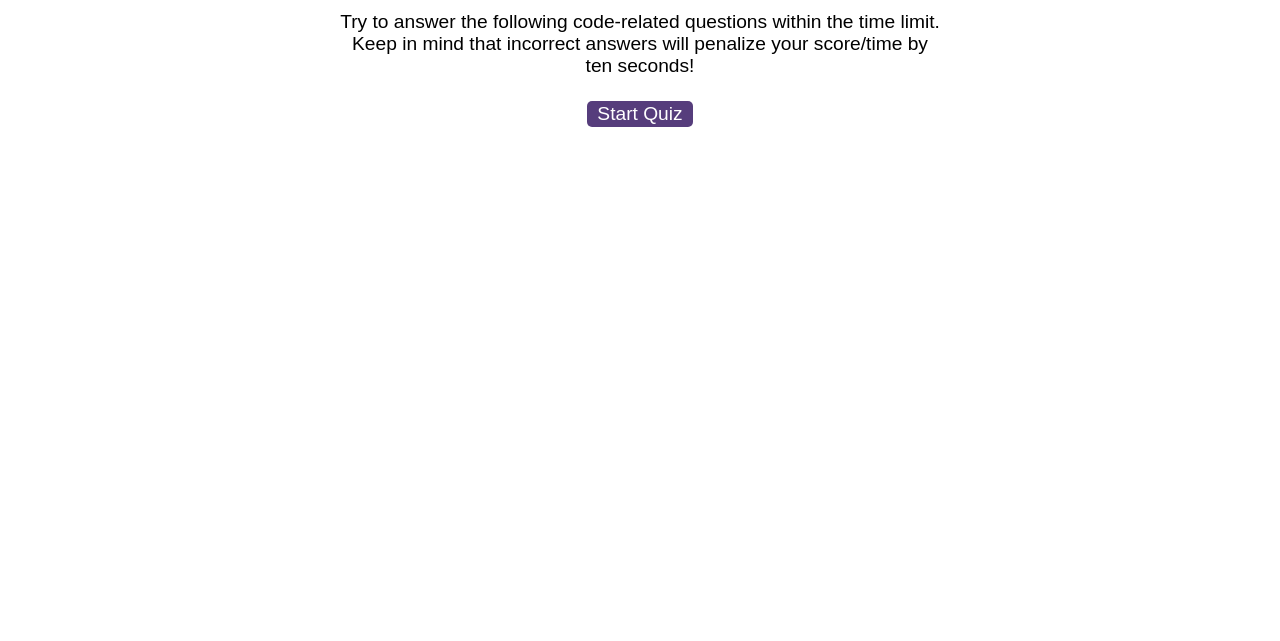
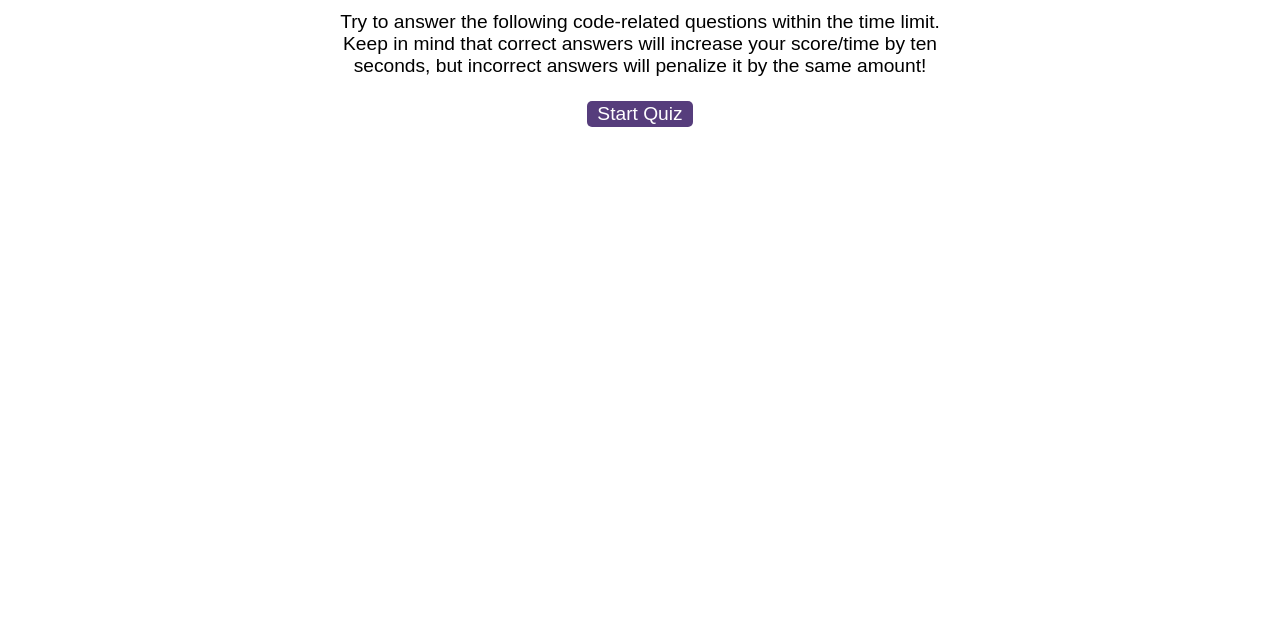
Before and after one commit to dsciocan/javascript-quiz, a plain HTML site: page index.html in a window 1280 px wide. Shown: the part 159-800 px from the top of the page. Drawn offline with Linux system fonts and the light colour scheme.

Commit message:
Write JavaScript file comments and README

```diff
--- a/assets/js/scores.js
+++ b/assets/js/scores.js
@@ -1,6 +1,6 @@
 var highScores = document.getElementById("highscores");
 
-//Get scores from local storage, sort them in descending order if multiple, and display them
+//Get scores from local storage, sort them in descending order if more than one, and display them
 var addScore = [];
 addScore = JSON.parse(localStorage.getItem("Score"));
 if (addScore.length >= 2) {
--- a/index.html
+++ b/index.html
@@ -19,8 +19,9 @@
         <h1>Coding Quiz Challenge</h1>
         <p>
           Try to answer the following code-related questions within the time
-          limit. Keep in mind that incorrect answers will penalize your
-          score/time by ten seconds!
+          limit. Keep in mind that correct answers will increase your
+          score/time by ten seconds, but incorrect answers will penalize it
+          by the same amount!
         </p>
         <button id="start">Start Quiz</button>
       </div>
```
Also changed, not shown: assets/js/script.js (+3 -4 lines), assets/images/screenshot.png (added), 1 other file.
